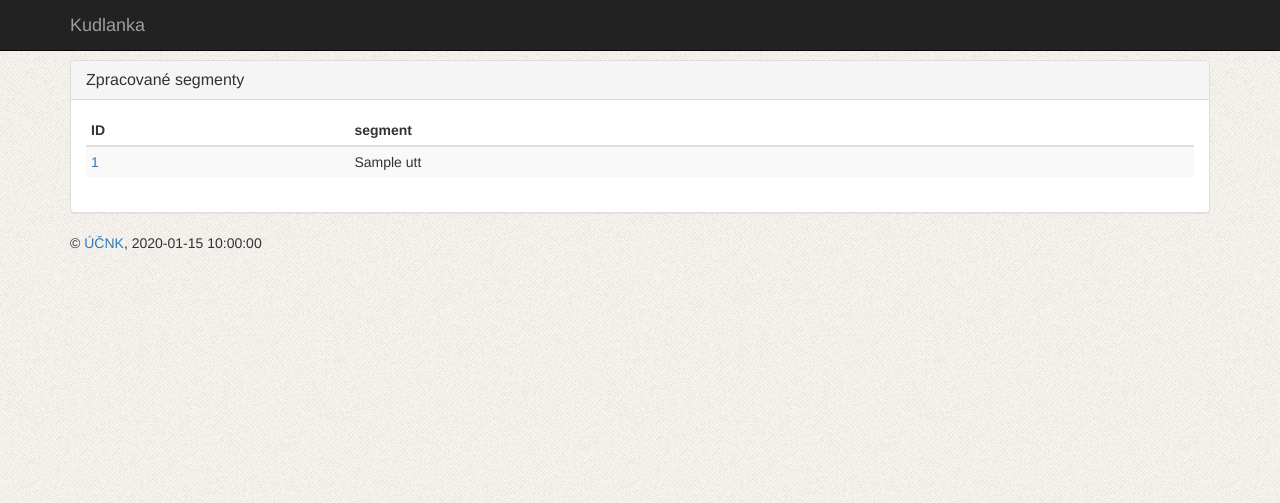
After one commit to dlukes/kudlanka, a Python web app: template kudlanka/templates/list.html in a window 1280 px wide. The commit adds this page. Shown: the top 503 px of the page. Run offline with Jinja, Linux system fonts and the light colour scheme; the template is opened without the code that fills it: most values are stand-ins (such as "Sample title", 1, 10 or a date in 2020); some libraries are stand-ins or nearby versions.

Commit message:
implement basic list view of segments

```diff
--- a/kudlanka/templates/base.html
+++ b/kudlanka/templates/base.html
@@ -41,10 +41,12 @@
         </div>
         {% if current_user.is_authenticated() %}
         <div id="navbar" class="navbar-collapse collapse">
+          <ul class="nav navbar-nav">
+            <li><a href="/list">Zpracované segmenty</a></li>
+            <li><a href="/edit">Nový segment</a></li>
+          </ul>
           <ul class="nav navbar-nav navbar-right">
-            <li>
-              <a href="/logout">Odhlásit se</a>
-            </li>
+            <li><a href="/logout">Odhlásit se</a></li>
           </ul>
         </div>
         {% endif %}
--- /dev/null
+++ b/kudlanka/templates/list.html
@@ -0,0 +1,31 @@
+{% extends "base.html" %}
+{% block content %}
+<div class="container">
+  <div class="row">
+    <div class="col-md-12">
+      <div class="panel panel-default">
+        <div class="panel-heading">
+          <h3 class="panel-title">Zpracované segmenty</h3>
+        </div>
+        <div class="panel-body">
+          <table class="table table-condensed table-striped">
+            <thead>
+              <tr>
+                <th>ID</th><th>segment</th>
+              </tr>
+            </thead>
+            <tbody>
+              {% for seg in segs %}
+              <tr>
+                <td><a href="/edit/{{ seg.sid }}/">{{ seg.sid }}</a></td>
+                <td>{{ seg.utt }}</td>
+              </tr>
+              {% endfor %}
+            </tbody>
+          </table>
+        </div>
+      </div>
+    </div>
+  </div>
+</div>
+{% endblock %}
```
Also changed, not shown: kudlanka/__init__.py (+9 -2 lines).
